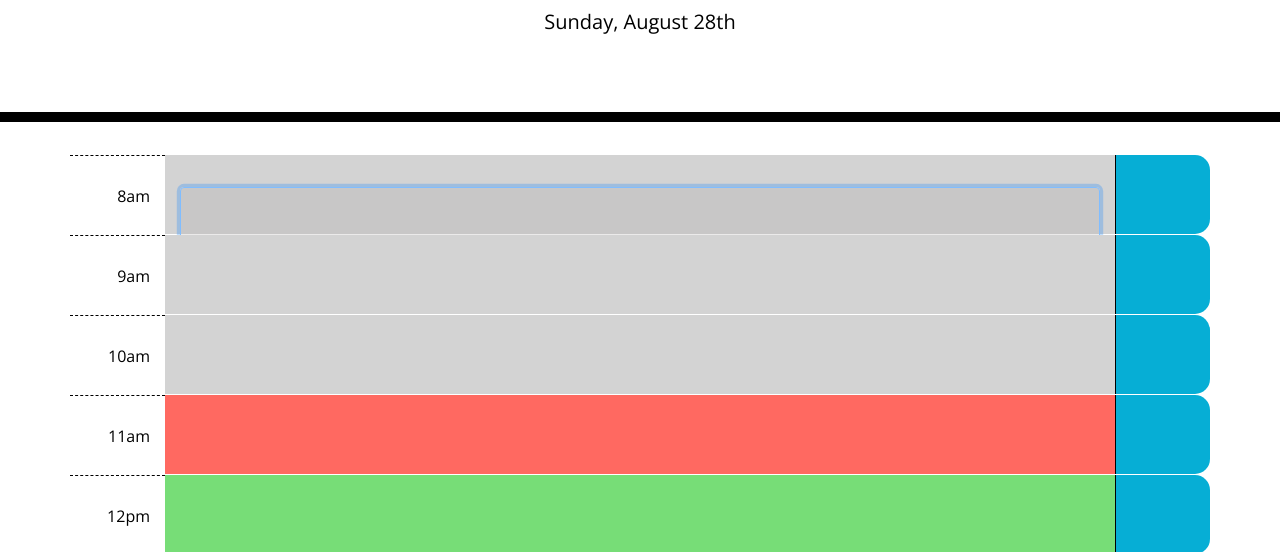
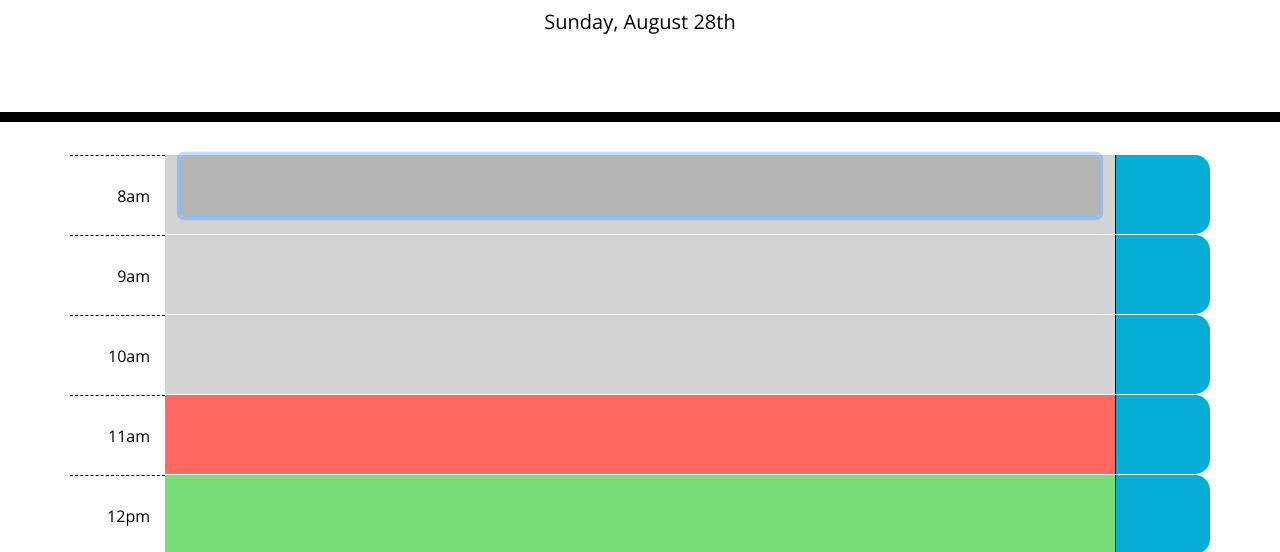
Before and after one commit to fkobe3/Scheduler, a plain HTML site: page index.html in a window 1280 px wide. Both pictures are taken after a click on the element 640 px from the left and 376 px from the top of the page. Shown: the part 182-734 px from the top of the page. Drawn offline with nearby package versions, Linux system fonts and the light colour scheme; a web font is replaced by a local one.

Commit message:
resolved css issue where textbox went below timeblock while filling it out

```diff
--- a/assets/css/style.css
+++ b/assets/css/style.css
@@ -22,11 +22,10 @@ textarea{
 }
 
 .description{
-  white-space: pre-wrap;
+  white-space: normal;
 }
 .description p {
-  padding: 15px
-}
+padding: 15px;}
 
 .time-block{
   text-align: center;
@@ -66,6 +65,7 @@ textarea{
   border-bottom-right-radius: 15px;
   background-color: #06AED5;
   color: white;
+  text-align: center;
 }
 
 .saveBtn i:hover {
@@ -77,5 +77,5 @@ textarea{
 }
 
 .form-control:focus {
-  background-color: rgba(153, 151, 151, 0.2);
+  background-color: rgba(153, 151, 151, .5);
 }
```
